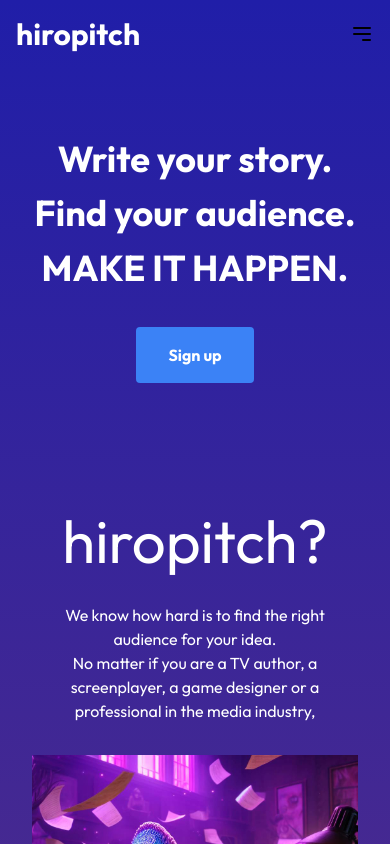
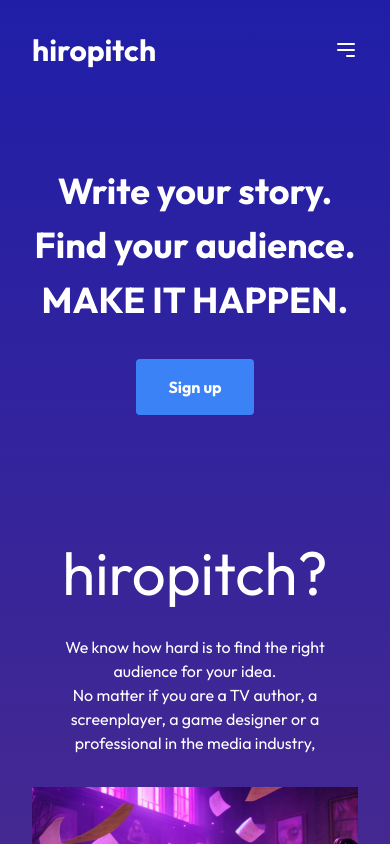
Before and after one commit to falconandrea/hiropitch-mvp, a Next.js app: page / in a window 390 px wide. Shown: the top 844 px of the page. Built offline with nearby package versions, Linux system fonts and the light colour scheme.

Commit message:
chore: small fixs

```diff
--- a/src/components/Footer.tsx
+++ b/src/components/Footer.tsx
@@ -5,7 +5,7 @@ import { FaTwitter, FaFacebookF, FaLinkedinIn } from 'react-icons/fa';
 
 export function Footer() {
   return (
-    <footer className='mt-16 p-4 text-center text-white md:text-left'>
+    <footer className='mt-16 p-8 text-center text-white md:text-left'>
       <div className='mx-auto flex flex-col md:flex-row md:justify-between'>
         <div className='mb-16'>
           <h4 className='text-lg font-bold'>hiropitch</h4>
--- a/src/components/Header.tsx
+++ b/src/components/Header.tsx
@@ -10,7 +10,7 @@ export function Header() {
   };
 
   return (
-    <header className='flex items-center justify-between p-4'>
+    <header className='flex items-center justify-between p-8'>
       <h1 className='text-3xl font-bold text-white'>hiropitch</h1>
       <div className='hidden space-x-4 md:flex'>
         <a href='#about' className='text-white'>
@@ -26,7 +26,7 @@ export function Header() {
           Login
         </button>
       </div>
-      <button className='md:hidden' onClick={toggleMenu}>
+      <button className='text-white md:hidden' onClick={toggleMenu}>
         <svg
           className='h-6 w-6'
           fill='none'
```
